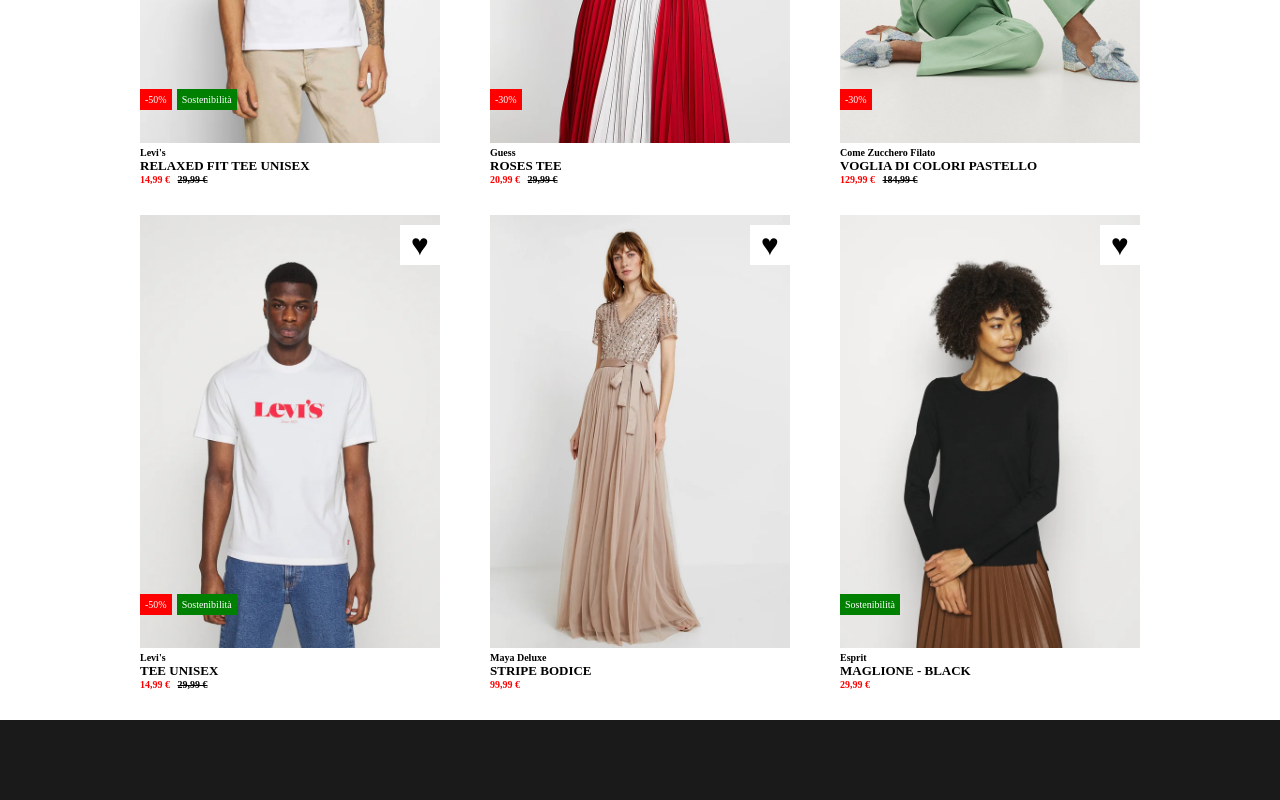
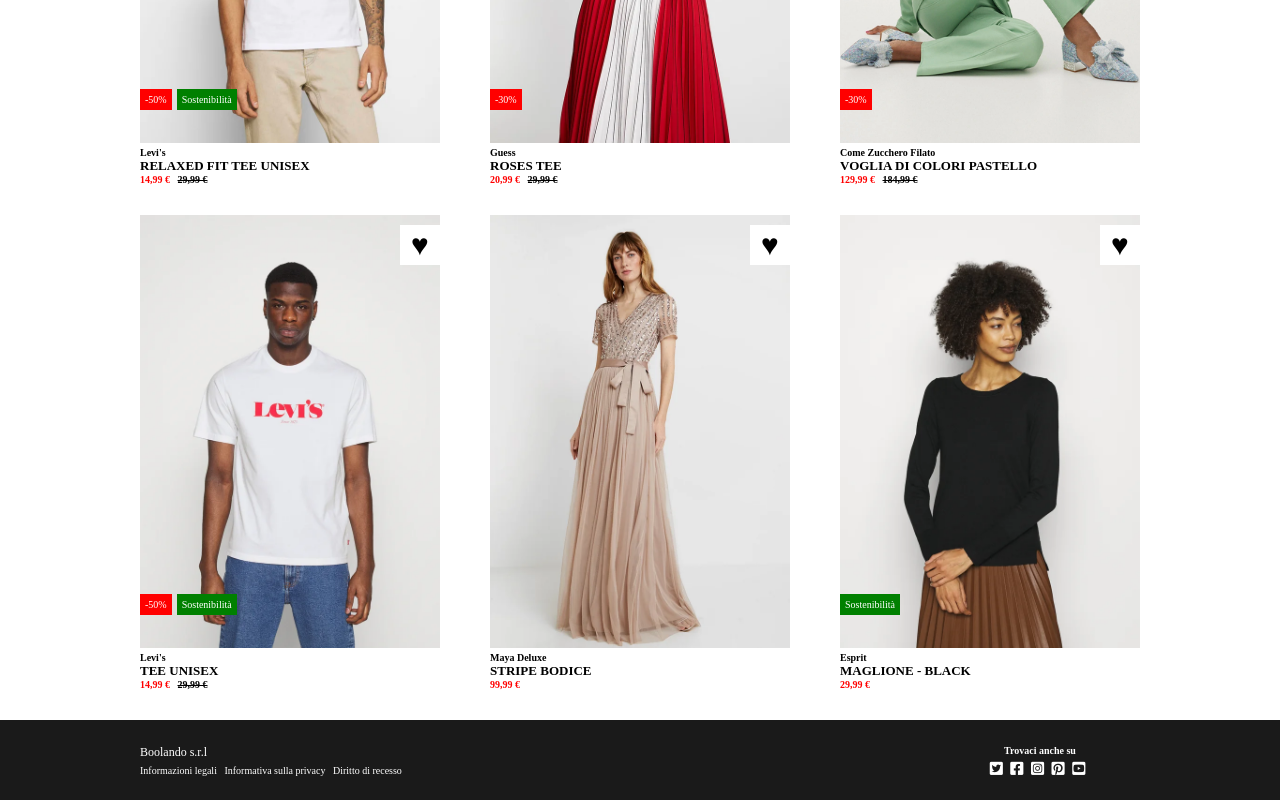
Before and after one commit to MrGians/html-css-boolando, a plain HTML site: page index.html in a window 1280 px wide. Shown: the part 390-1190 px from the top of the page. Drawn offline with Linux system fonts and the light colour scheme.

Commit message:
Added Footer

```diff
--- a/css/style.css
+++ b/css/style.css
@@ -25,6 +25,7 @@
 
 .d-flex{display: flex;}
 
+.w-20 {width: 20%;}
 .w-30 {width: 30%;}
 .w-50 {width: 50%;}
 .w-100 {width: 100%;}
@@ -169,3 +170,17 @@ div.label {
 
 
 /* Footer */
+footer div.d-flex {
+    justify-content: space-between;
+    align-items: center;
+}
+
+footer a, .fa-brands {
+    padding-right: 5px;
+}
+
+footer h3, footer h5 {padding-bottom: 5px;}
+
+.f-social {text-align: center;}
+
+.fa-brands {font-size: 15px;}
--- a/index.html
+++ b/index.html
@@ -142,7 +142,26 @@
 
     <!-- Footer -->
     <footer>
-
+        <div class="container d-flex h-100">
+            <!-- Footer Left Section | Copyright -->
+            <div class="f-copy w-30">
+                <h3>Boolando s.r.l</h3>
+                <a href="#">Informazioni legali</a>
+                <a href="#">Informativa sulla privacy</a>
+                <a href="#">Diritto di recesso</a>
+            </div>
+            <!-- Footer Right Section | Social Link -->
+            <div class="f-social w-20">
+                <h5>Trovaci anche su</h5>
+                <div>
+                    <i class="fa-brands fa-twitter-square"></i>
+                    <i class="fa-brands fa-facebook-square"></i>
+                    <i class="fa-brands fa-instagram-square"></i>
+                    <i class="fa-brands fa-pinterest-square"></i>
+                    <i class="fa-brands fa-youtube-square"></i>
+                </div>
+            </div>
+        </div>
     </footer>
 
 </body>
```
